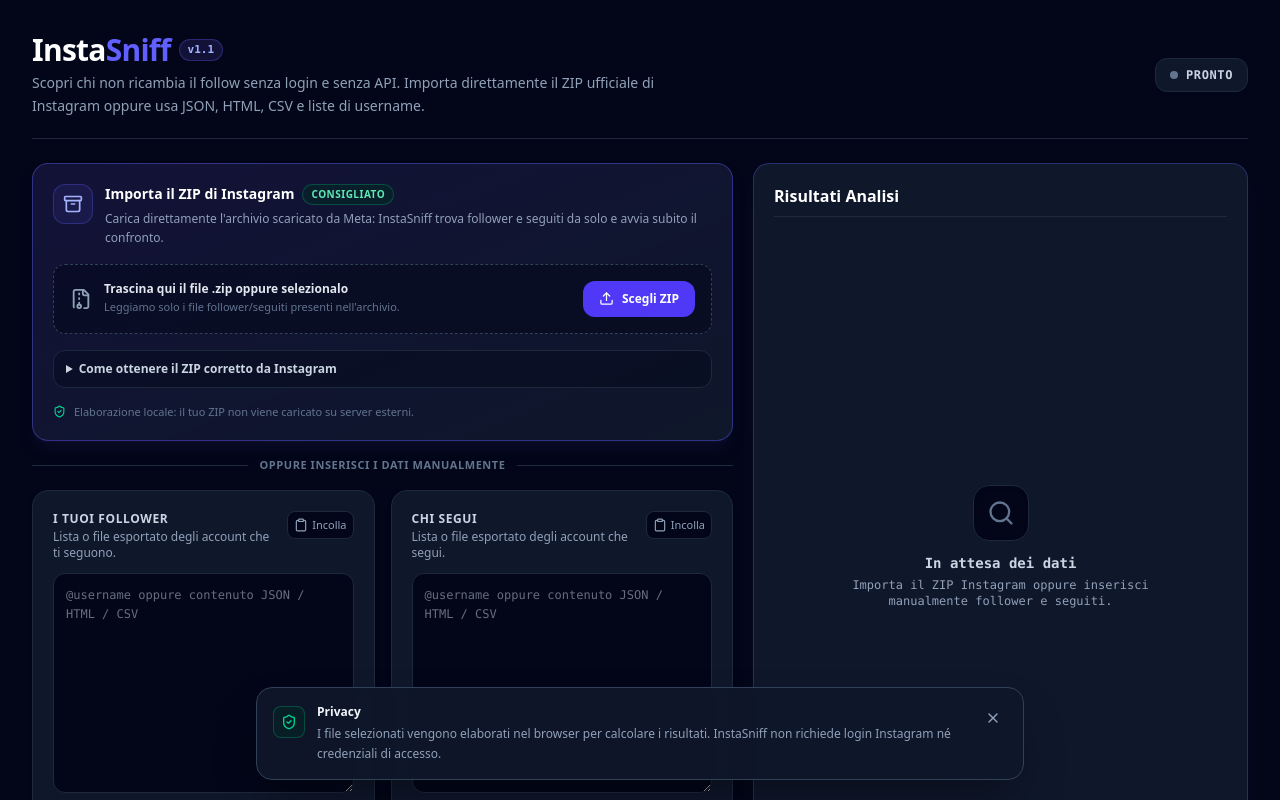
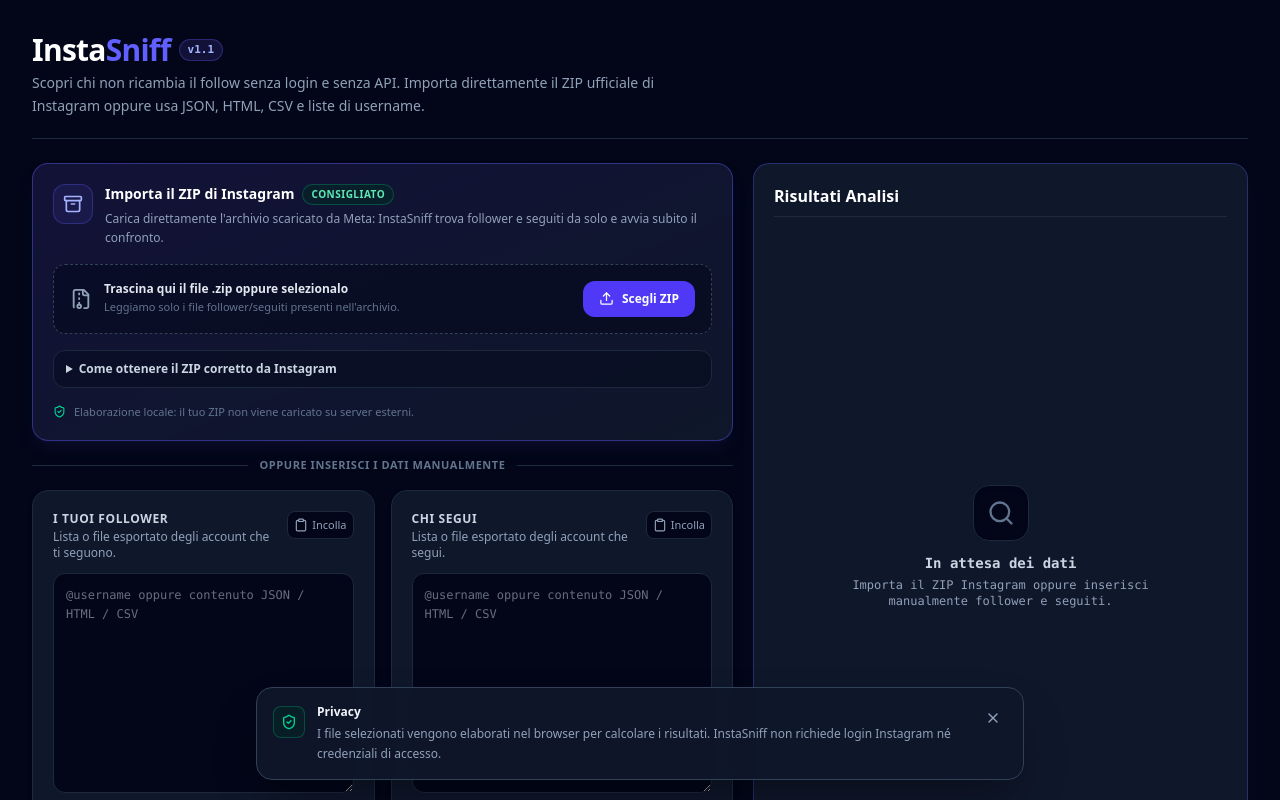
Before and after one commit to gernotfound/InstaSniff, a React (Vite) app: page / in a window 1280 px wide. Shown: the top 800 px of the page. Built offline with nearby package versions, Linux system fonts and the light colour scheme.

Commit message:
ux: remove redundant analysis status from header

```diff
--- a/src/components/Header.tsx
+++ b/src/components/Header.tsx
@@ -1,10 +1,6 @@
-interface HeaderProps {
-  isAnalyzed: boolean;
-}
-
-export function Header({ isAnalyzed }: HeaderProps) {
+export function Header() {
   return (
-    <header className="flex flex-col md:flex-row md:items-center justify-between border-b border-slate-800 pb-5 gap-4">
+    <header className="border-b border-slate-800 pb-5">
       <div>
         <div className="flex items-center gap-2">
           <h1 className="text-2xl sm:text-3xl font-black tracking-tight text-white">
@@ -18,16 +14,6 @@
           Scopri chi non ricambia il follow senza login e senza API. Importa direttamente il ZIP ufficiale di Instagram oppure usa JSON, HTML, CSV e liste di username.
         </p>
       </div>
-
-      <div className="flex items-center gap-2 bg-slate-900 px-3.5 py-2 rounded-xl border border-slate-800 text-xs font-mono">
-        <span
-          className={`w-2 h-2 rounded-full ${isAnalyzed ? 'bg-indigo-400' : 'bg-slate-500'}`}
-          aria-hidden="true"
-        />
-        <span className="uppercase tracking-wider text-slate-300 font-semibold">
-          {isAnalyzed ? 'Analisi pronta' : 'Pronto'}
-        </span>
-      </div>
     </header>
   );
 }
```
